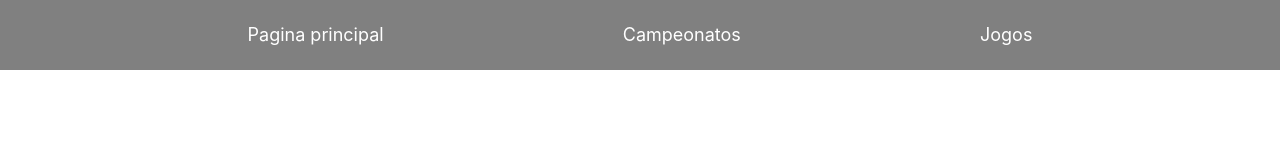
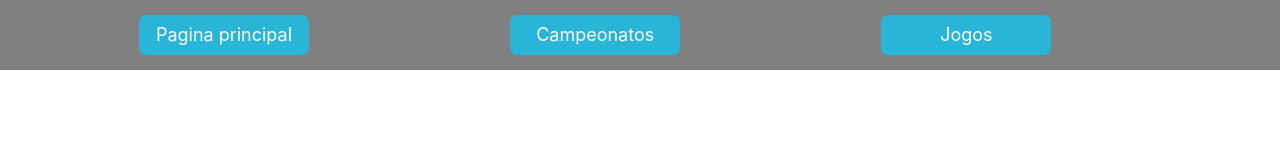
Before and after one commit to larissambasso/projectteste, a Vue app in the folder nometeste/: page / in a window 1280 px wide. Shown: the top 160 px of the page. Built offline with nearby package versions, Linux system fonts and the light colour scheme.

Commit message:
atualizando header

```diff
--- a/nometeste/src/components/Header.vue
+++ b/nometeste/src/components/Header.vue
@@ -28,17 +28,22 @@
     height: 70px;
     background: gray;
     top: 0%;
-    padding-left: 10%;
+    padding-left: 3%;
     padding-right: 10%;
     display: flex;
     justify-content: space-around;
+    align-items: center;
 
   }
   li{
     list-style-type:none;
     display: flex;
-    justify-content: left;
+    justify-content: center;
     align-items: center;
+    background: rgb(40, 181, 216);
+    width: 170px;
+    height: 40px;
+    border-radius: 7px;
   }
   a{
     text-decoration: none;
```
